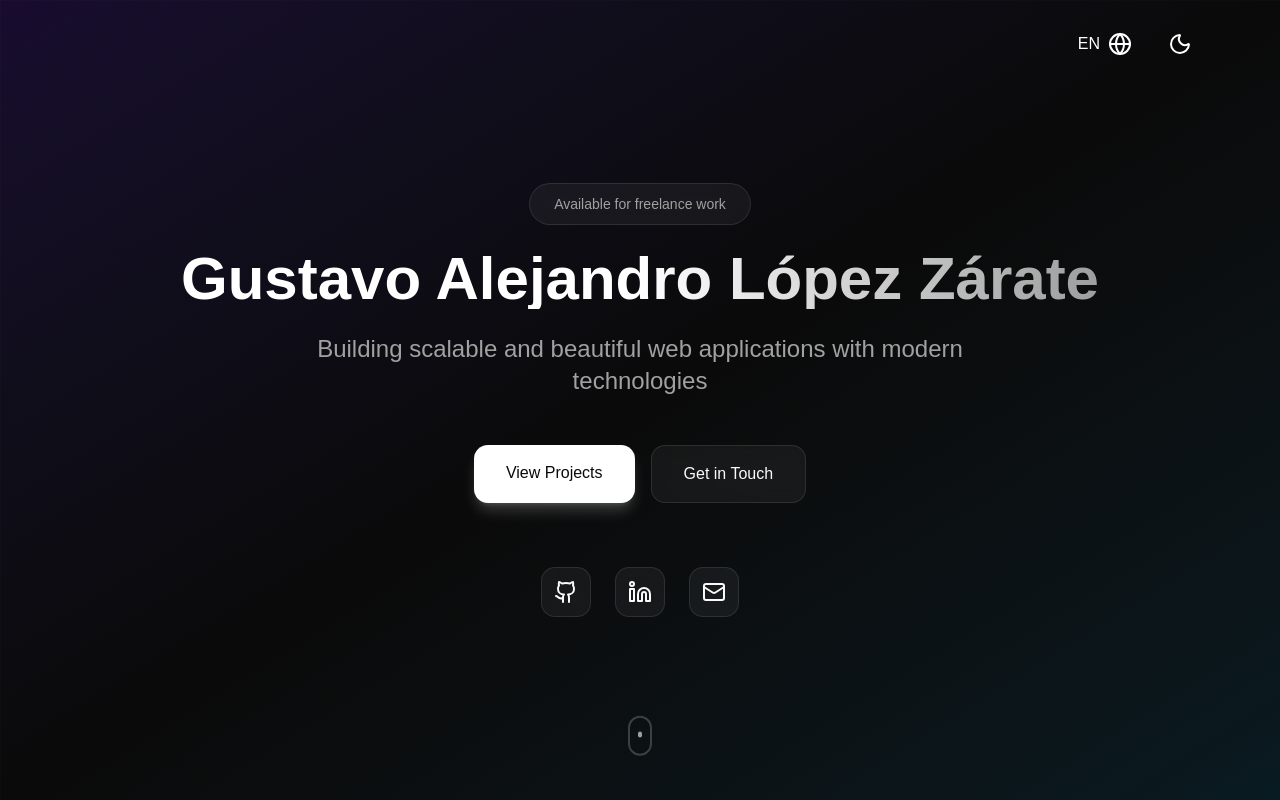
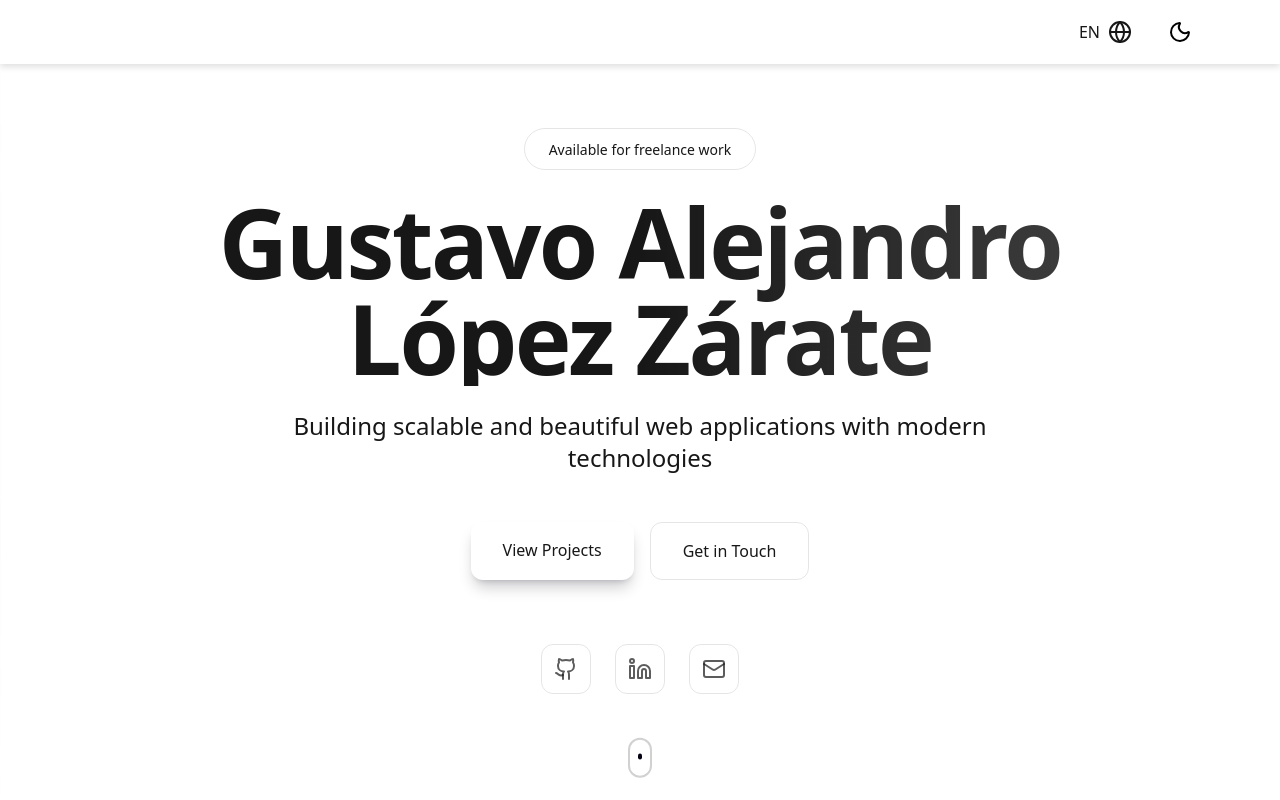
Before and after one commit to GustavoLopez01/my-portfolio, a Next.js app: page / in a window 1280 px wide. Shown: the top 800 px of the page. Built offline with nearby package versions, Linux system fonts and the light colour scheme.

Commit message:
feat: next themes added

```diff
--- a/app/globals.css
+++ b/app/globals.css
@@ -1,202 +1,38 @@
 @import "tailwindcss";
 
+/* VARIABLES POR DEFECTO (MODO CLARO) */
 :root {
   --background: #ffffff;
   --foreground: #171717;
+  --border: rgba(0, 0, 0, 0.1);
+  --primary: #030213;
+  color-scheme: light;
 }
 
-@custom-variant dark (&:is(.dark *));
-
-:root {
-  --font-size: 16px;
-  --background: #ffffff;
-  --foreground: oklch(0.145 0 0);
-  --card: #ffffff;
-  --card-foreground: oklch(0.145 0 0);
-  --popover: oklch(1 0 0);
-  --popover-foreground: oklch(0.145 0 0);
-  --primary: #030213;
-  --primary-foreground: oklch(1 0 0);
-  --secondary: oklch(0.95 0.0058 264.53);
-  --secondary-foreground: #030213;
-  --muted: #ececf0;
-  --muted-foreground: #717182;
-  --accent: #e9ebef;
-  --accent-foreground: #030213;
-  --destructive: #d4183d;
-  --destructive-foreground: #ffffff;
-  --border: rgba(0, 0, 0, 0.1);
-  --input: transparent;
-  --input-background: #f3f3f5;
-  --switch-background: #cbced4;
-  --font-weight-medium: 500;
-  --font-weight-normal: 400;
-  --ring: oklch(0.708 0 0);
-  --chart-1: oklch(0.646 0.222 41.116);
-  --chart-2: oklch(0.6 0.118 184.704);
-  --chart-3: oklch(0.398 0.07 227.392);
-  --chart-4: oklch(0.828 0.189 84.429);
-  --chart-5: oklch(0.769 0.188 70.08);
-  --radius: 0.625rem;
-  --sidebar: oklch(0.985 0 0);
-  --sidebar-foreground: oklch(0.145 0 0);
-  --sidebar-primary: #030213;
-  --sidebar-primary-foreground: oklch(0.985 0 0);
-  --sidebar-accent: oklch(0.97 0 0);
-  --sidebar-accent-foreground: oklch(0.205 0 0);
-  --sidebar-border: oklch(0.922 0 0);
-  --sidebar-ring: oklch(0.708 0 0);
-}
-
+/* VARIABLES PARA MODO OSCURO */
+/* Al estar el html con la clase 'dark', estas variables sobreescriben a las de :root */
 .dark {
-  --background: oklch(0.145 0 0);
-  --foreground: oklch(0.985 0 0);
-  --card: oklch(0.145 0 0);
-  --card-foreground: oklch(0.985 0 0);
-  --popover: oklch(0.145 0 0);
-  --popover-foreground: oklch(0.985 0 0);
-  --primary: oklch(0.985 0 0);
-  --primary-foreground: oklch(0.205 0 0);
-  --secondary: oklch(0.269 0 0);
-  --secondary-foreground: oklch(0.985 0 0);
-  --muted: oklch(0.269 0 0);
-  --muted-foreground: oklch(0.708 0 0);
-  --accent: oklch(0.269 0 0);
-  --accent-foreground: oklch(0.985 0 0);
-  --destructive: oklch(0.396 0.141 25.723);
-  --destructive-foreground: oklch(0.637 0.237 25.331);
-  --border: oklch(0.269 0 0);
-  --input: oklch(0.269 0 0);
-  --ring: oklch(0.439 0 0);
-  --font-weight-medium: 500;
-  --font-weight-normal: 400;
-  --chart-1: oklch(0.488 0.243 264.376);
-  --chart-2: oklch(0.696 0.17 162.48);
-  --chart-3: oklch(0.769 0.188 70.08);
-  --chart-4: oklch(0.627 0.265 303.9);
-  --chart-5: oklch(0.645 0.246 16.439);
-  --sidebar: oklch(0.205 0 0);
-  --sidebar-foreground: oklch(0.985 0 0);
-  --sidebar-primary: oklch(0.488 0.243 264.376);
-  --sidebar-primary-foreground: oklch(0.985 0 0);
-  --sidebar-accent: oklch(0.269 0 0);
-  --sidebar-accent-foreground: oklch(0.985 0 0);
-  --sidebar-border: oklch(0.269 0 0);
-  --sidebar-ring: oklch(0.439 0 0);
+  --background: #0a0a0a; /* Prueba con un negro sólido primero */
+  --foreground: #ededed;
+  --border: rgba(255, 255, 255, 0.1);
+  --primary: #ffffff;
+  color-scheme: dark;
 }
 
 @theme inline {
+  /* Mapeo de variables de CSS a utilidades de Tailwind */
   --color-background: var(--background);
   --color-foreground: var(--foreground);
-  --color-card: var(--card);
-  --color-card-foreground: var(--card-foreground);
-  --color-popover: var(--popover);
-  --color-popover-foreground: var(--popover-foreground);
+  --color-border: var(--border);
   --color-primary: var(--primary);
-  --color-primary-foreground: var(--primary-foreground);
-  --color-secondary: var(--secondary);
-  --color-secondary-foreground: var(--secondary-foreground);
-  --color-muted: var(--muted);
-  --color-muted-foreground: var(--muted-foreground);
-  --color-accent: var(--accent);
-  --color-accent-foreground: var(--accent-foreground);
-  --color-destructive: var(--destructive);
-  --color-destructive-foreground: var(--destructive-foreground);
-  --color-border: var(--border);
-  --color-input: var(--input);
-  --color-input-background: var(--input-background);
-  --color-switch-background: var(--switch-background);
-  --color-ring: var(--ring);
-  --color-chart-1: var(--chart-1);
-  --color-chart-2: var(--chart-2);
-  --color-chart-3: var(--chart-3);
-  --color-chart-4: var(--chart-4);
-  --color-chart-5: var(--chart-5);
-  --radius-sm: calc(var(--radius) - 4px);
-  --radius-md: calc(var(--radius) - 2px);
-  --radius-lg: var(--radius);
-  --radius-xl: calc(var(--radius) + 4px);
-  --color-sidebar: var(--sidebar);
-  --color-sidebar-foreground: var(--sidebar-foreground);
-  --color-sidebar-primary: var(--sidebar-primary);
-  --color-sidebar-primary-foreground: var(--sidebar-primary-foreground);
-  --color-sidebar-accent: var(--sidebar-accent);
-  --color-sidebar-accent-foreground: var(--sidebar-accent-foreground);
-  --color-sidebar-border: var(--sidebar-border);
-  --color-sidebar-ring: var(--sidebar-ring);
+  /* ... añade aquí las que uses en tu HTML ... */
 }
 
 @layer base {
-  * {
-    @apply border-border outline-ring/50;
-  }
-
   body {
-    @apply bg-background text-foreground;
-  }
-
-  /**
-  * Default typography styles for HTML elements (h1-h4, p, label, button, input).
-  * These are in @layer base, so Tailwind utility classes (like text-sm, text-lg) automatically override them.
-  */
-
-  html {
-    font-size: var(--font-size);
-  }
-
-  h1 {
-    font-size: var(--text-2xl);
-    font-weight: var(--font-weight-medium);
-    line-height: 1.5;
-  }
-
-  h2 {
-    font-size: var(--text-xl);
-    font-weight: var(--font-weight-medium);
-    line-height: 1.5;
-  }
-
-  h3 {
-    font-size: var(--text-lg);
-    font-weight: var(--font-weight-medium);
-    line-height: 1.5;
-  }
-
-  h4 {
-    font-size: var(--text-base);
-    font-weight: var(--font-weight-medium);
-    line-height: 1.5;
-  }
-
-  label {
-    font-size: var(--text-base);
-    font-weight: var(--font-weight-medium);
-    line-height: 1.5;
-  }
-
-  button {
-    font-size: var(--text-base);
-    font-weight: var(--font-weight-medium);
-    line-height: 1.5;
-  }
-
-  input {
-    font-size: var(--text-base);
-    font-weight: var(--font-weight-normal);
-    line-height: 1.5;
+    /* Forzamos que el cuerpo use siempre estas variables */
+    background-color: var(--background);
+    color: var(--foreground);
+    @apply antialiased;
   }
 }
-
-
-@media (prefers-color-scheme: dark) {
-  :root {
-    --background: #0a0a0a;
-    --foreground: #ededed;
-  }
-}
-
-body {
-  /* background: var(--background); */
-  color: var(--foreground);
-  font-family: Arial, Helvetica, sans-serif;
-}
--- a/app/layout.tsx
+++ b/app/layout.tsx
@@ -1,6 +1,7 @@
 import type { Metadata } from "next";
 import { Geist, Montserrat } from "next/font/google";
 import "./globals.css";
+import { Providers } from "./providers";
 
 const geistSans = Geist({
   variable: "--font-geist-sans",
@@ -23,11 +24,13 @@ export default function RootLayout({
   children: React.ReactNode;
 }>) {
   return (
-    <html lang="es">
+    <html lang="es" suppressHydrationWarning>
       <body
         className={`${geistSans.variable} ${montserrat.variable} antialiased`}
       >
-        {children}
+        <Providers>
+          {children}
+        </Providers>
       </body>
     </html>
   );
--- a/app/page.tsx
+++ b/app/page.tsx
@@ -41,7 +41,7 @@ export default function Home() {
         currentSection
       }}
     >
-      <div className="relative min-h-screen bg-background text-foreground dark">
+      <div className="relative min-h-screen bg-background text-foreground">
         <Nabvar />
         <Hero />
         <About />
--- /dev/null
+++ b/app/providers.tsx
@@ -0,0 +1,12 @@
+// app/providers.tsx
+'use client'
+
+import { ThemeProvider } from 'next-themes'
+
+export function Providers({ children }: { children: React.ReactNode }) {
+  return (
+    <ThemeProvider attribute="class" defaultTheme="system" enableSystem>
+      {children}
+    </ThemeProvider>
+  )
+}
--- a/package.json
+++ b/package.json
@@ -12,6 +12,7 @@
     "lucide-react": "^0.546.0",
     "motion": "^12.23.24",
     "next": "16.0.0",
+    "next-themes": "^0.4.6",
     "react": "19.2.0",
     "react-dom": "19.2.0"
   },
--- a/src/components/Hero.tsx
+++ b/src/components/Hero.tsx
@@ -1,32 +1,34 @@
 import { motion } from "motion/react";
 import { Github, Linkedin, Mail } from "lucide-react";
-import Nabvar from "./Nabvar";
+// import Nabvar from "./Nabvar"; // Asegúrate de que el nombre sea correcto (Navbar)
 
 export function Hero() {
   return (
-    <section className="relative min-h-screen flex items-center justify-center overflow-hidden">
-      {/* Animated gradient background */}
-      <div className="absolute inset-0 bg-linear-to-br from-violet-950/40 via-background to-cyan-950/40">
-        <div className="absolute inset-0 bg-[radial-gradient(ellipse_at_top_right,var(--tw-gradient-stops))] from-violet-600/20 via-transparent to-transparent"></div>
-        <div className="absolute inset-0 bg-[radial-gradient(ellipse_at_bottom_left,var(--tw-gradient-stops))] from-cyan-600/20 via-transparent to-transparent"></div>
-      </div>
+    <section className="relative min-h-screen flex items-center justify-center overflow-hidden bg-background text-foreground transition-colors duration-500">
 
+      {/* 1. Fondo Gradiente dinámico */}
+      {/* Cambiamos violet-950 por algo más suave en light mode y usamos variables */}
+      {/* <div className="absolute inset-0 bg-linear-to-br from-violet-500/10 via-background to-cyan-500/10 dark:from-violet-950/40 dark:to-cyan-950/40">
+        <div className="absolute inset-0 bg-[radial-gradient(ellipse_at_top_right,var(--tw-gradient-stops))] from-violet-500/10 dark:from-violet-600/20 via-transparent to-transparent"></div>
+        <div className="absolute inset-0 bg-[radial-gradient(ellipse_at_bottom_left,var(--tw-gradient-stops))] from-cyan-500/10 dark:from-cyan-600/20 via-transparent to-transparent"></div>
+      </div> */}
 
-      {/* Grid pattern overlay */}
-      <div className="absolute inset-0 bg-[linear-gradient(to_right,#80808008_1px,transparent_1px),linear-gradient(to_bottom,#80808008_1px,transparent_1px)] bg-size[4rem_4rem]"></div>
+      {/* 2. Grid pattern (bajamos la opacidad para que no brille tanto en light) */}
+      <div className="absolute inset-0 bg-[linear-gradient(to_right,#80808012_1px,transparent_1px),linear-gradient(to_bottom,#80808012_1px,transparent_1px)] bg-size[4rem_4rem] [mask-image:radial-gradient(ellipse_at_center,white,transparent)]"></div>
 
-      {/* Content */}
       <div className="relative z-10 max-w-6xl mx-auto px-8 py-32 text-center">
         <motion.div
           initial={{ opacity: 0, y: 20 }}
           animate={{ opacity: 1, y: 0 }}
           transition={{ duration: 0.8 }}
         >
-          <div className="inline-block mb-6 px-6 py-2 rounded-full bg-white/5 backdrop-blur-sm border border-white/10">
-            <span className="text-sm text-muted-foreground">Available for freelance work</span>
+          {/* Badge: Usamos border-border en lugar de border-white */}
+          <div className="inline-block mb-6 px-6 py-2 rounded-full bg-muted/30 backdrop-blur-sm border border-border">
+            <span className="text-sm text-muted-foreground font-medium">Available for freelance work</span>
           </div>
 
-          <h1 className="text-6xl md:text-5xlxl lg:text-6xl mb-6 bg-linear-to-r from-white via-white to-white/60 bg-clip-text text-transparent font-bold">
+          {/* 3. El Título (CRÍTICO): Cambiamos 'from-white' por 'from-foreground' */}
+          <h1 className="text-6xl md:text-7xl lg:text-8xl mb-6 bg-linear-to-r from-foreground via-foreground to-foreground/80 bg-clip-text text-transparent font-bold tracking-tight">
             Gustavo Alejandro López Zárate
           </h1>
 
@@ -35,17 +37,20 @@ export function Hero() {
           </p>
 
           <div className="flex flex-wrap gap-4 justify-center mb-16">
+            {/* Botón Principal: Usamos primary y primary-foreground */}
             <motion.a
               href="#projects"
-              className="px-8 py-4 rounded-xl bg-white text-background hover:bg-white/90 transition-all duration-300 shadow-lg shadow-white/20"
+              className="px-8 py-4 rounded-xl hover:opacity-90 transition-all duration-300 shadow-lg shadow-primary/20"
               whileHover={{ scale: 1.05 }}
               whileTap={{ scale: 0.95 }}
             >
               View Projects
             </motion.a>
+
+            {/* Botón Secundario: Usamos bordes definidos en CSS */}
             <motion.a
               href="#contact"
-              className="px-8 py-4 rounded-xl bg-white/5 backdrop-blur-sm border border-white/10 hover:bg-white/10 transition-all duration-300"
+              className="px-8 py-4 rounded-xl bg-secondary/50 backdrop-blur-sm border border-border hover:bg-secondary transition-all duration-300"
               whileHover={{ scale: 1.05 }}
               whileTap={{ scale: 0.95 }}
             >
@@ -53,6 +58,7 @@ export function Hero() {
             </motion.a>
           </div>
 
+          {/* Iconos Sociales: Quitamos bg-white/5 */}
           <div className="flex gap-6 justify-center">
             {[
               { Icon: Github, href: "#", label: "GitHub" },
@@ -62,7 +68,7 @@ export function Hero() {
               <motion.a
                 key={label}
                 href={href}
-                className="p-3 rounded-xl bg-white/5 backdrop-blur-sm border border-white/10 hover:bg-white/10 hover:border-white/20 transition-all duration-300"
+                className="p-3 rounded-xl bg-muted/50 border border-border hover:border-primary/50 text-foreground/70 hover:text-foreground transition-all duration-300"
                 whileHover={{ y: -4 }}
                 aria-label={label}
               >
@@ -73,15 +79,15 @@ export function Hero() {
         </motion.div>
       </div>
 
-      {/* Scroll indicator */}
+      {/* 4. Indicador de Scroll: Usamos border-foreground/20 */}
       <motion.div
         className="absolute bottom-12 left-1/2 -translate-x-1/2"
         animate={{ y: [0, 8, 0] }}
         transition={{ duration: 2, repeat: Infinity }}
       >
-        <div className="w-6 h-10 rounded-full border-2 border-white/20 flex items-start justify-center p-2">
+        <div className="w-6 h-10 rounded-full border-2 border-foreground/20 flex items-start justify-center p-2">
           <motion.div
-            className="w-1.5 h-1.5 rounded-full bg-white/60"
+            className="w-1.5 h-1.5 rounded-full bg-primary"
             animate={{ y: [0, 12, 0] }}
             transition={{ duration: 2, repeat: Infinity }}
           />
--- a/src/components/Nabvar.tsx
+++ b/src/components/Nabvar.tsx
@@ -1,18 +1,31 @@
-import { Globe, Moon } from "lucide-react";
+import { Globe, Moon, Sun } from "lucide-react";
+import { useTheme } from "next-themes";
 
 export default function Nabvar() {
+  const { setTheme, theme } = useTheme()
+  const test = () => {
+    setTheme(theme === "light" ? "dark" : "light");
+  }
+
   return (
-    <nav className="absolute w-full h-16 top-3 right-20 z-10">
-      <div className="h-full grid grid-cols-1">
-        <div className="h-full flex justify-end items-center gap-5 text-white">
+    <nav className="bg-background drop-shadow-md fixed w-full h-16 z-100">
+      <div className="h-full grid grid-cols-1 px-20">
+        <div className="h-full flex justify-end items-center gap-5 ">
           <button className="rounded-full flex gap-2 p-2 cursor-pointer transition-all hover:bg-white/20">
             <span>
               EN
             </span>
             <Globe />
           </button>
-          <button className="rounded-full p-2 cursor-pointer transition-all hover:bg-white/20">
-            <Moon className="" />
+          <button
+            className="rounded-full p-2 cursor-pointer transition-all hover:bg-white/20"
+            onClick={test}
+          >
+            {theme === "dark" ? (
+              <Sun className="text-white" />
+            ) : (
+              <Moon className="text-black" />
+            )}
           </button>
         </div>
       </div>
--- /dev/null
+++ b/src/constants/hero.ts
@@ -0,0 +1,8 @@
+export const DESCRIPTION = {
+  es: {
+    description: "Creación de aplicaciones web escalables y visualmente atractivas utilizando tecnologías modernas"
+  },
+  en: {
+    description: "Building scalable and beautiful web applications with modern technologies"
+  },
+}
```
Also changed, not shown: 1 other file (tests, documents, lock files or other folders).
